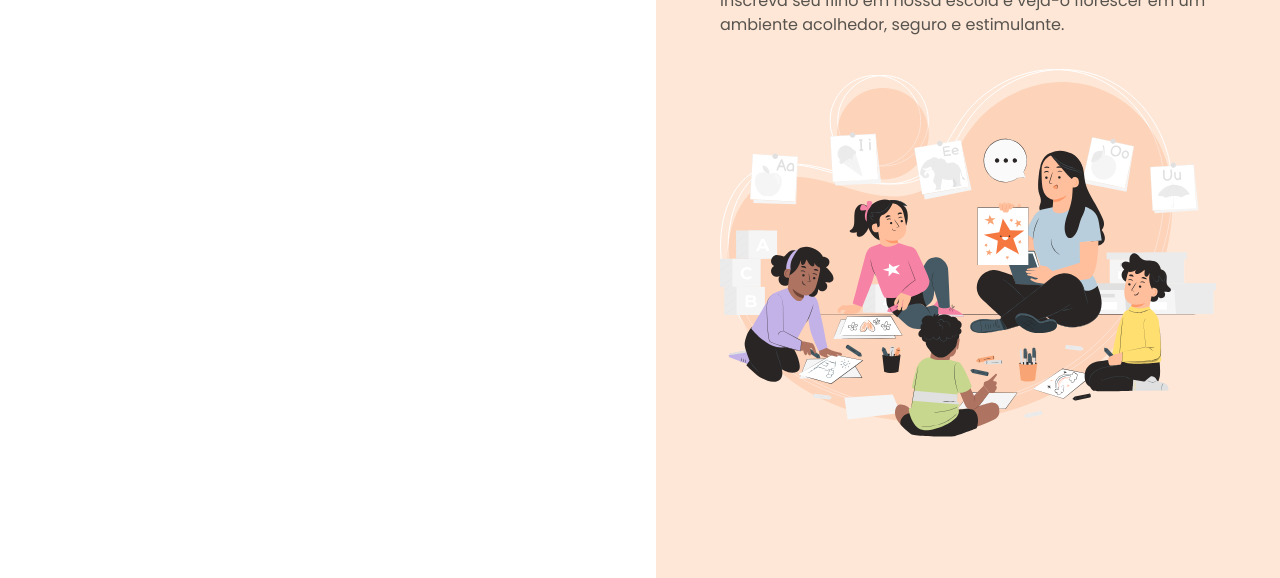
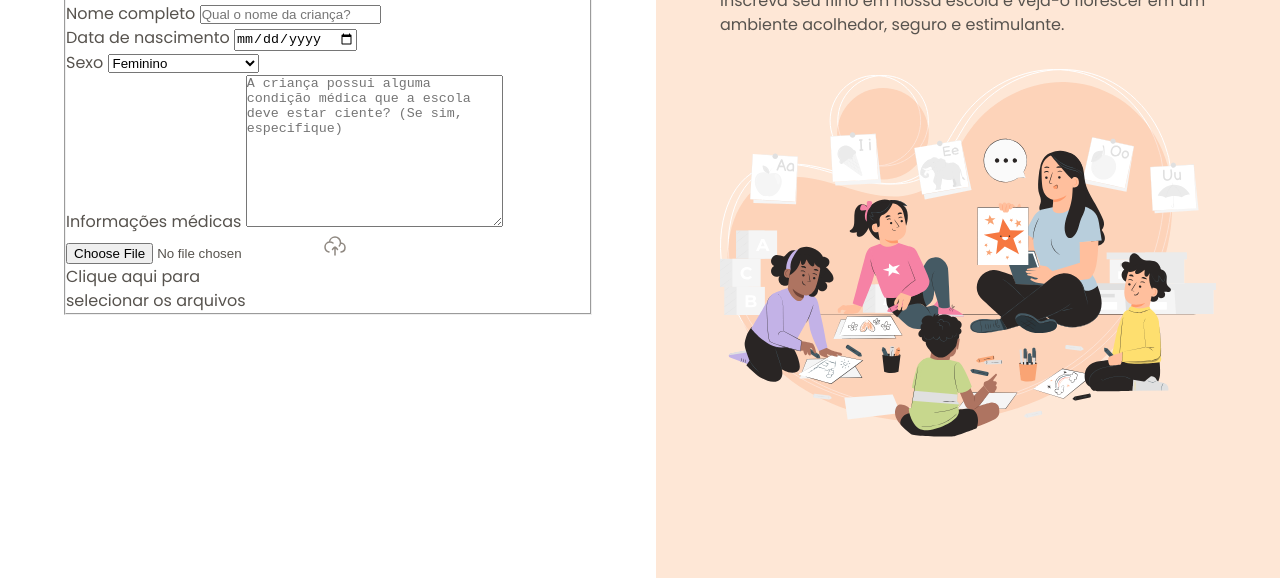
Before and after one commit to LuizHeenriquee/rocketseat-full-stack, a plain HTML site: page projetos/formulario-de-matricula/index.html in a window 1280 px wide. Shown: the part 222-800 px from the top of the page. Drawn offline with Linux system fonts and the light colour scheme.

Commit message:
Iniciando o formulário.

```diff
--- a/projetos/formulario-de-matricula/index.html
+++ b/projetos/formulario-de-matricula/index.html
@@ -25,6 +25,51 @@
             Preencha os dados abaixo para matricular seu filho na escola de
             educação infantil Estrelas do Amanhã.
           </p>
+          <form method="post" enctype="multipart/form-data">
+            <fieldset class="child-info">
+              <legend>Informações da Criança</legend>
+              <div class="input-wrapper">
+                <label for="fullname">Nome completo</label>
+                <input
+                  id="fullname"
+                  name="fullname"
+                  type="text"
+                  placeholder="Qual o nome da criança?"
+                />
+              </div>
+              <div class="input-wrapper">
+                <label for="birth">Data de nascimento</label>
+                <input id="birth" name="birth" type="date" lang="pt-BR" />
+              </div>
+              <div class="select-wrapper">
+                <label for="gender">Sexo</label>
+                <select name="gender" id="gender">
+                  <option value="female">Feminino</option>
+                  <option value="male">Masculino</option>
+                  <option value="na">Prefiro não responder</option>
+                </select>
+              </div>
+              <div class="textarea-wrapper">
+                <label for="medical-info">Informações médicas</label>
+                <textarea
+                  name="medical-info"
+                  id="medical-info"
+                  cols="30"
+                  rows="10"
+                  placeholder="A criança possui alguma condição médica que a escola deve estar ciente? (Se sim, especifique)"
+                ></textarea>
+              </div>
+
+              <div class="droparea-wrapper">
+                <input type="file" id="birth-file" name="birth-file" />
+                <img src="assets/icons/cloud-upload.svg" />
+                <p>
+                  Clique aqui para <br />
+                  selecionar os arquivos
+                </p>
+              </div>
+            </fieldset>
+          </form>
         </div>
       </main>
       <aside>
```
